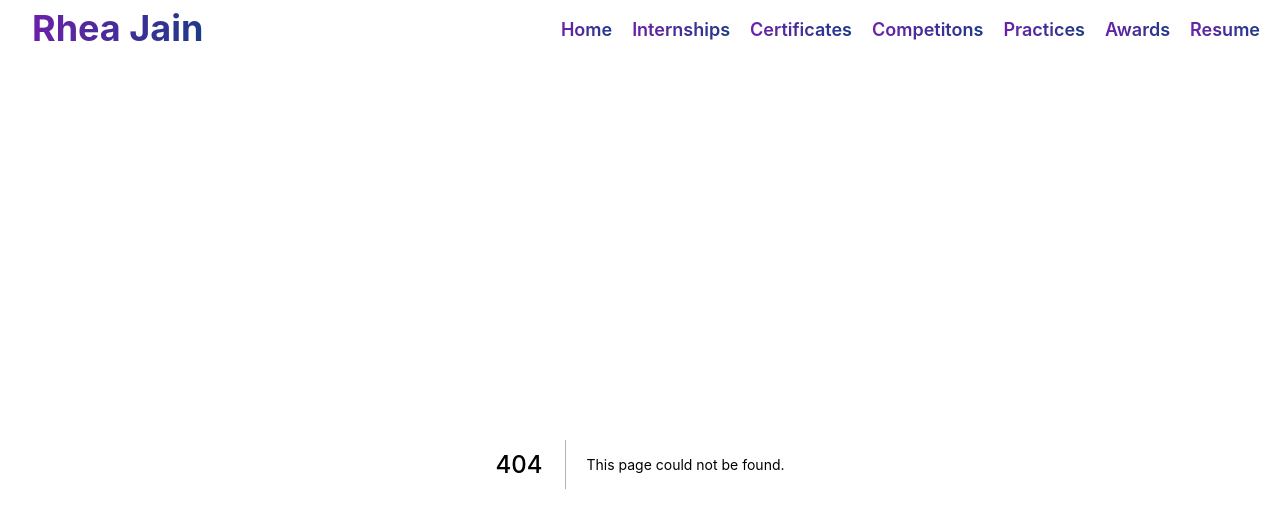
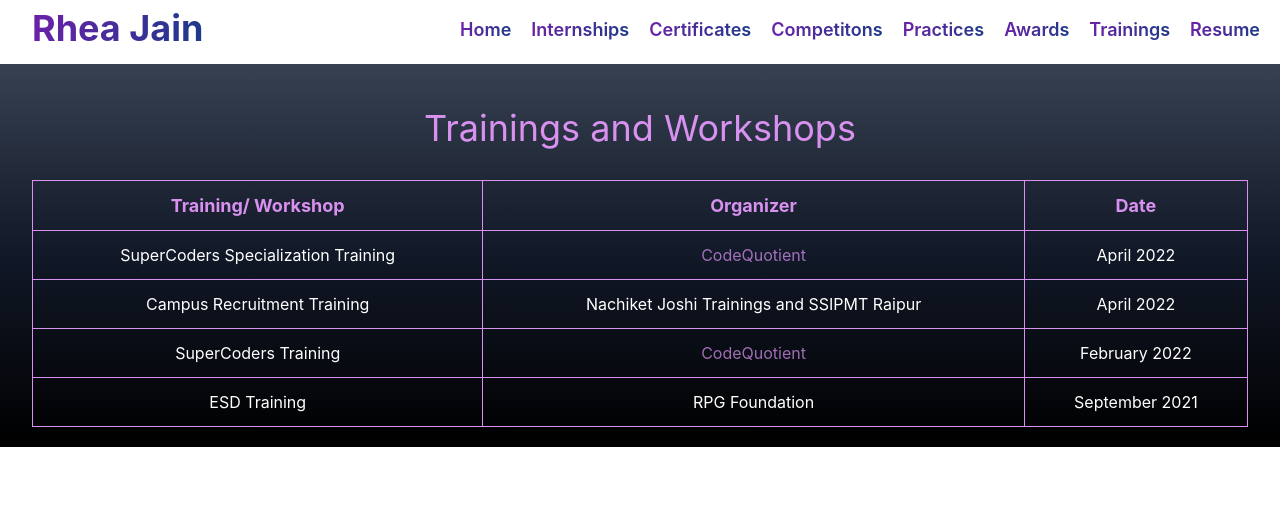
Before and after one commit to rhea0110/Live-Profile, a Next.js app: page /trainings in a window 1280 px wide. Before the commit this address had no page. Shown: the top 512 px of the page. Built offline with nearby package versions, Linux system fonts and the light colour scheme.

Commit message:
added trainings

```diff
--- a/components/Navbar.jsx
+++ b/components/Navbar.jsx
@@ -32,6 +32,11 @@ const Navbar = (props) => {
               {props.tabs5}
             </button>
           </Link>
+          <Link href="trainings">
+            <button className="text-transparent  bg-clip-text bg-gradient-to-l from-blue-900 to-purple-800 text-lg font-semibold hover:underline hover:text-[#F02285]">
+              {props.tabs7}
+            </button>
+          </Link>
 
           <Link href="awards">
             <button className="text-transparent  bg-clip-text bg-gradient-to-l from-blue-900 to-purple-800 text-lg font-semibold hover:underline hover:text-[#F02285]">
@@ -45,7 +50,7 @@ const Navbar = (props) => {
           </Link>
           <Link href="competitions">
             <button className="text-transparent  bg-clip-text bg-gradient-to-l from-blue-900 to-purple-800 text-lg font-semibold hover:underline hover:text-[#F02285]">
-              {props.tabs7}
+              {props.tabs8}
             </button>
           </Link>
           <Link href="certificates">
--- a/pages/_app.js
+++ b/pages/_app.js
@@ -12,8 +12,9 @@ function MyApp({ Component, pageProps }) {
         tabs3={"Certificates"}
         tabs4={"Practices"}
         tabs5={"Resume"}
+        tabs7={"Trainings"}
         tabs6={"Awards"}
-        tabs7={"Competitons"}
+        tabs8={"Competitons"}
       />
       <Component {...pageProps} />
     </>
--- a/pages/awards.jsx
+++ b/pages/awards.jsx
@@ -30,101 +30,101 @@ const Awards = () => {
             </thead>
             <tbody className="border text-white h-[420px]">
               <tr className="border text-white">
-                <td className="border border-[#D891EF] py-2  text-white text-center whitespace-nowrap px-3">
+                <td className="border border-[#D891EF] py-3  text-white text-center whitespace-nowrap px-3">
                   5 Star Gold Badge for JavaScript
                 </td>
-                <td className="border border-[#D891EF] py-2  text-white text-center whitespace-nowrap px-3">
+                <td className="border border-[#D891EF] py-3  text-white text-center whitespace-nowrap px-3">
                   HackerRank
                 </td>
-                <td className="border border-[#D891EF] py-2  text-white text-center whitespace-nowrap px-3">
+                <td className="border border-[#D891EF] py-3  text-white text-center whitespace-nowrap px-3">
                   June 2022
                 </td>
               </tr>
               <tr className="border text-white">
-                <td className="border border-[#D891EF] py-2  text-white text-center whitespace-nowrap px-3">
+                <td className="border border-[#D891EF] py-3  text-white text-center whitespace-nowrap px-3">
                   Highest Contributor to the Club of the Year Award
                 </td>
-                <td className="border border-[#D891EF] py-2  text-white text-center whitespace-nowrap px-3">
+                <td className="border border-[#D891EF] py-3  text-white text-center whitespace-nowrap px-3">
                   ToastMasters International
                 </td>
-                <td className="border border-[#D891EF] py-2  text-white text-center whitespace-nowrap px-3">
+                <td className="border border-[#D891EF] py-3  text-white text-center whitespace-nowrap px-3">
                   May 2021
                 </td>
               </tr>{" "}
               <tr className="border text-white">
-                <td className="border border-[#D891EF] py-2  text-white text-center whitespace-nowrap px-3">
+                <td className="border border-[#D891EF] py-3  text-white text-center whitespace-nowrap px-3">
                   Golden Feather Award
                 </td>
-                <td className="border border-[#D891EF] py-2  text-white text-center whitespace-nowrap px-3">
+                <td className="border border-[#D891EF] py-3  text-white text-center whitespace-nowrap px-3">
                   ToastMasters International
                 </td>
-                <td className="border border-[#D891EF] py-2  text-white text-center whitespace-nowrap px-3">
+                <td className="border border-[#D891EF] py-3  text-white text-center whitespace-nowrap px-3">
                   May 2021
                 </td>
               </tr>{" "}
               <tr className="border text-white">
-                <td className="border border-[#D891EF] py-2  text-white text-center whitespace-nowrap px-3">
+                <td className="border border-[#D891EF] py-3  text-white text-center whitespace-nowrap px-3">
                   Speech Evaluation Contest Runner - Up - Division Level
                 </td>
-                <td className="border border-[#D891EF] py-2  text-white text-center whitespace-nowrap px-3">
+                <td className="border border-[#D891EF] py-3  text-white text-center whitespace-nowrap px-3">
                   ToastMasters International
                 </td>
-                <td className="border border-[#D891EF] py-2  text-white text-center whitespace-nowrap px-3">
+                <td className="border border-[#D891EF] py-3  text-white text-center whitespace-nowrap px-3">
                   December 2020
                 </td>
               </tr>{" "}
               <tr className="border text-white">
-                <td className="border border-[#D891EF] py-2  text-white text-center whitespace-nowrap px-3">
+                <td className="border border-[#D891EF] py-3  text-white text-center whitespace-nowrap px-3">
                   5 Star Gold Badge for Java
                 </td>
-                <td className="border border-[#D891EF] py-2  text-white text-center whitespace-nowrap px-3">
+                <td className="border border-[#D891EF] py-3  text-white text-center whitespace-nowrap px-3">
                   HackerRank
                 </td>
-                <td className="border border-[#D891EF] py-2  text-white text-center whitespace-nowrap px-3">
+                <td className="border border-[#D891EF] py-3  text-white text-center whitespace-nowrap px-3">
                   December 2020
                 </td>
               </tr>{" "}
               <tr className="border text-white">
-                <td className="border border-[#D891EF] py-2  text-white text-center whitespace-nowrap px-3">
+                <td className="border border-[#D891EF] py-3  text-white text-center whitespace-nowrap px-3">
                   Speech Evaluation Contest Winner - Area Level
                 </td>
-                <td className="border border-[#D891EF] py-2  text-white text-center whitespace-nowrap px-3">
+                <td className="border border-[#D891EF] py-3  text-white text-center whitespace-nowrap px-3">
                   ToastMasters International
                 </td>
-                <td className="border border-[#D891EF] py-2  text-white text-center whitespace-nowrap px-3">
+                <td className="border border-[#D891EF] py-3  text-white text-center whitespace-nowrap px-3">
                   November 2020
                 </td>
               </tr>
               <tr className="border text-white">
-                <td className="border border-[#D891EF] py-2  text-white text-center whitespace-nowrap px-3">
+                <td className="border border-[#D891EF] py-3  text-white text-center whitespace-nowrap px-3">
                   Dynamic Leadership Proficient
                 </td>
-                <td className="border border-[#D891EF] py-2  text-white text-center whitespace-nowrap px-3">
+                <td className="border border-[#D891EF] py-3  text-white text-center whitespace-nowrap px-3">
                   ToastMasters International
                 </td>
-                <td className="border border-[#D891EF] py-2  text-white text-center whitespace-nowrap px-3">
+                <td className="border border-[#D891EF] py-3  text-white text-center whitespace-nowrap px-3">
                   October 2020
                 </td>
               </tr>
               <tr className="border text-white">
-                <td className="border border-[#D891EF] py-2  text-white text-center whitespace-nowrap px-3">
+                <td className="border border-[#D891EF] py-3  text-white text-center whitespace-nowrap px-3">
                   Speech Evaluation Contest Winner - Club level
                 </td>
-                <td className="border border-[#D891EF] py-2  text-white text-center whitespace-nowrap px-3">
+                <td className="border border-[#D891EF] py-3  text-white text-center whitespace-nowrap px-3">
                   ToastMasters International
                 </td>
-                <td className="border border-[#D891EF] py-2  text-white text-center whitespace-nowrap px-3">
+                <td className="border border-[#D891EF] py-3  text-white text-center whitespace-nowrap px-3">
                   October 2020
                 </td>
               </tr>
               <tr className="border text-white">
-                <td className="border border-[#D891EF] py-2  text-white text-center whitespace-nowrap px-3">
+                <td className="border border-[#D891EF] py-3  text-white text-center whitespace-nowrap px-3">
                   Pathway Star Award
                 </td>
-                <td className="border border-[#D891EF] py-2  text-white text-center whitespace-nowrap px-3">
+                <td className="border border-[#D891EF] py-3  text-white text-center whitespace-nowrap px-3">
                   ToastMasters International
                 </td>
-                <td className="border border-[#D891EF] py-2  text-white text-center whitespace-nowrap px-3">
+                <td className="border border-[#D891EF] py-3  text-white text-center whitespace-nowrap px-3">
                   May 2020
                 </td>
               </tr>
--- a/pages/index.jsx
+++ b/pages/index.jsx
@@ -21,15 +21,24 @@ const Home = () => {
                 <div className="text-[#D891EF] mb-1 underline">
                   Technical Introduction
                 </div>
-                I aspire to be an ace <span className="text-[#D891EF]">Product Manager</span> in quick time. I am also
-                aware of the journey for becoming one. As such, I am honing my
-                skills as a <span className="text-[#D891EF]">Software Development Engineer</span> currently. In my
-                internship, I am meticulously working on <span className="text-[#D891EF]">Front End technologies</span>
+                I aspire to be an ace{" "}
+                <span className="text-[#D891EF]">Product Manager</span> in quick
+                time. I am also aware of the journey for becoming one. As such,
+                I am honing my skills as a{" "}
+                <span className="text-[#D891EF]">
+                  Software Development Engineer
+                </span>{" "}
+                currently. In my internship, I am meticulously working on{" "}
+                <span className="text-[#D891EF]">Front End technologies </span>
                 in the field of Web Development. Working as a Product Intern in
                 this internship, I am getting the desired exposure of looking at
-                the <span className="text-[#D891EF]">3Ds</span> of <span className="text-[#D891EF]">Product Management</span>. I also understand <span className="text-[#D891EF]">Jira</span>, <span className="text-[#D891EF]">Git</span> and
-                <span className="text-[#D891EF]"> GitHub</span>. Going forward, I{"'"}d like to take up challenging tasks
-                in my career and satisfy my craving for learning.
+                the <span className="text-[#D891EF]">3Ds</span> of{" "}
+                <span className="text-[#D891EF]">Product Management</span>. I
+                also understand <span className="text-[#D891EF]">Jira</span>,{" "}
+                <span className="text-[#D891EF]">Git</span> and
+                <span className="text-[#D891EF]"> GitHub</span>. Going forward,
+                I{"'"}d like to take up challenging tasks in my career and
+                satisfy my craving for learning.
               </p>
               <p className="mt-4">
                 <div className="text-[#D891EF] mb-1 underline">
@@ -209,7 +218,7 @@ const Home = () => {
           <div className=" flex justify-center items-center h-full flex-row w-full gap-12 pt-8 px-8">
             <div className="flex flex-col">
               <div className="border border-[#D891EF] text-white py-3 px-8 text-center ">
-                Data Structures & Algorithms
+                DS and Algorithms
               </div>
               <div className="border border-[#D891EF] text-white py-3 px-8 text-center ">
                 Git and GitHub
@@ -226,14 +235,15 @@ const Home = () => {
             </div>
             <div className="flex flex-col">
               <div className="border border-[#D891EF] text-white py-3 px-8 text-center ">
-                Product Management Tools
+                Java 8 and Above
               </div>
               <div className="border border-[#D891EF] text-white py-3 px-8 text-center ">
-                TailwindCSS Framework
+                Jira Software
               </div>
               <div className="border border-[#D891EF] text-white py-3 px-8 text-center ">
-                Java 8 & Above
+                TailwindCSS
               </div>
+
               <div className="border border-[#D891EF] text-white py-3 px-8 text-center ">
                 JavaScript
               </div>
--- /dev/null
+++ b/pages/trainings.jsx
@@ -0,0 +1,89 @@
+import React from "react";
+import Navbar from "../components/Navbar";
+import Head from "next/head";
+
+const Trainings = () => {
+  return (
+    <>
+      <Head>
+        <title>Trainings</title>
+      </Head>
+      <section className="bg-gradient-to-b from-gray-700 via-gray-900 to-black w-full overflow-auto py-5">
+        <h1 className="text-[#D891EF] text-center text-4xl pt-6">
+          Trainings and Workshops
+        </h1>
+        <div className="pt-8 px-8 overflow-auto ">
+          <div>
+            <table className="table w-full h-52">
+              <thead className="border border-[#D891EF] text-white h-[50px]">
+                <tr>
+                  <th className="border border-[#D891EF] text-[#D891EF] text-lg">
+                    Training/ Workshop
+                  </th>
+                  <th className="border border-[#D891EF] text-[#D891EF] text-lg">
+                    Organizer
+                  </th>
+                  <th className="border border-[#D891EF] text-[#D891EF] text-lg">
+                    Date
+                  </th>
+                </tr>
+              </thead>
+              <tbody className="border text-white">
+                <tr className="border text-white">
+                  <td className="border border-[#D891EF] py-3  text-white text-center whitespace-nowrap px-3">
+                    SuperCoders Specialization Training
+                  </td>
+
+                  <td className=" border border-[#D891EF] py-3  text-[#D891EF] animate-none text-center whitespace-nowrap px-3">
+                    <a className="animate-pulse" href="https://codequotient.com/profile">CodeQuotient</a>
+                  </td>
+                  <td className="border border-[#D891EF] text-white py-3 px-3 text-center">
+                    April 2022
+                  </td>
+                </tr>
+                <tr className="border border-[#D891EF] text-white">
+                  <td className=" py-3 border border-[#D891EF] text-white text-center whitespace-nowrap px-3">
+                    Campus Recruitment Training
+                  </td>
+
+                  <td className="border border-[#D891EF] text-white text-center py-3 px-3">
+                    Nachiket Joshi Trainings and SSIPMT Raipur
+                  </td>
+                  <td className="border border-[#D891EF] text-white text-center py-3 px-3">
+                    April 2022
+                  </td>
+                </tr>
+                <tr className="border border-[#D891EF] text-white">
+                  <td className=" py-3 border border-[#D891EF] text-white text-center whitespace-nowrap px-3">
+                    SuperCoders Training
+                  </td>
+
+                  <td className="border border-[#D891EF] text-[#D891EF] text-center py-3 px-3">
+                    <a href="https://codequotient.com/profile " className="animate-pulse">CodeQuotient</a>
+                  </td>
+                  <td className="border border-[#D891EF] text-white text-center py-3 px-3">
+                    February 2022
+                  </td>
+                </tr>
+                <tr className="border border-[#D891EF] text-white">
+                  <td className=" py-3 border border-[#D891EF] text-white text-center whitespace-nowrap px-3">
+                    ESD Training
+                  </td>
+
+                  <td className="border border-[#D891EF] text-white text-center py-3 px-3">
+                 RPG Foundation
+                  </td>
+                  <td className="border border-[#D891EF] text-white text-center py-3 px-3">
+                    September 2021
+                  </td>
+                </tr>
+              </tbody>
+            </table>
+          </div>
+        </div>
+      </section>
+    </>
+  );
+};
+
+export default Trainings;
```
Also changed, not shown: pages/competitions.jsx (+42 -33 lines).
